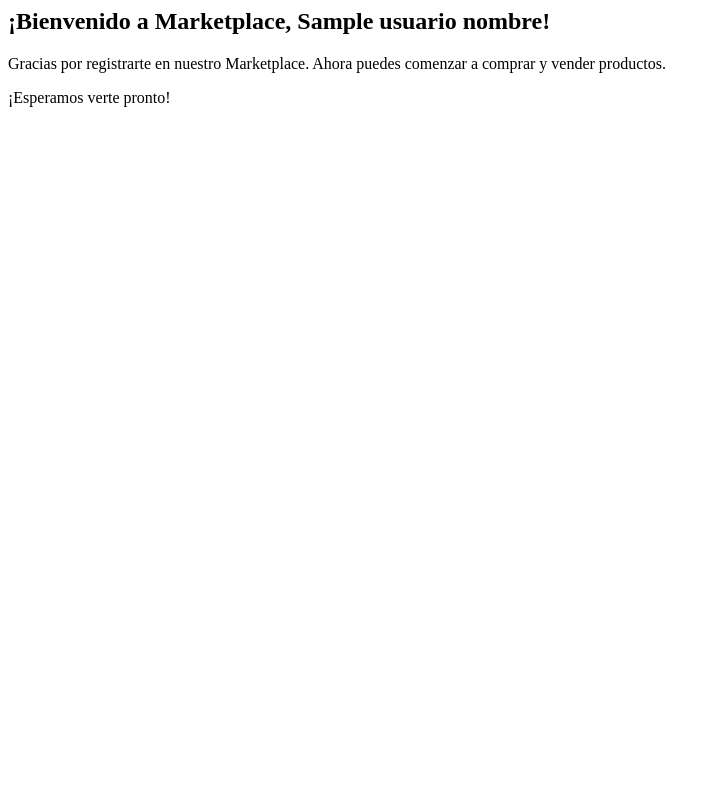
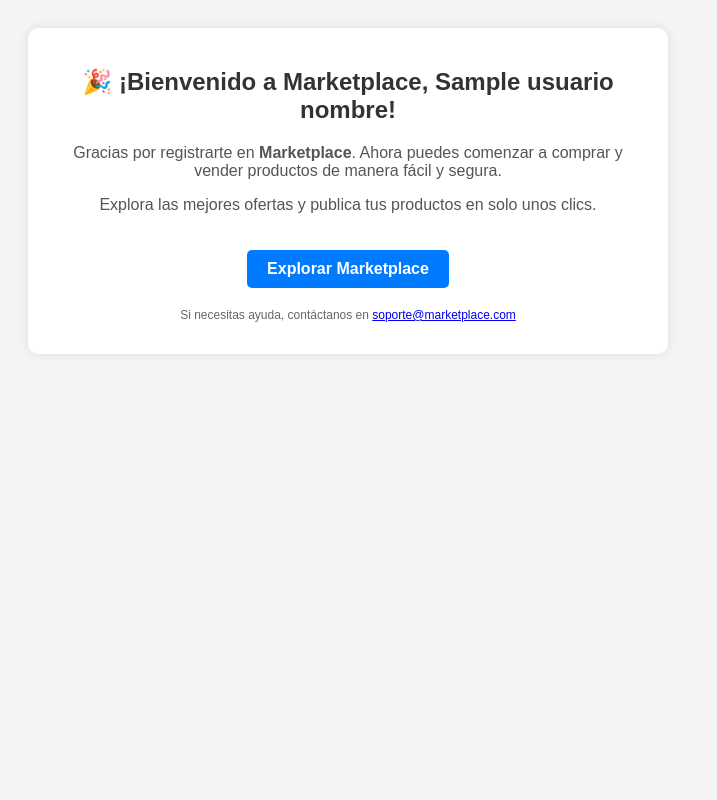
Before and after one commit to JulianTorrest/Prueba_Examen, a Python web app: template templates/bienvenida.html in a window 1280 px wide. Shown: the whole page, without its empty margins (0-717 px from the left). Run offline with Jinja, Linux system fonts and the light colour scheme; the template is opened without the code that fills it: most values are stand-ins (such as "Sample title", 1, 10 or a date in 2020).

Commit message:
Update bienvenida.html

```diff
--- a/templates/bienvenida.html
+++ b/templates/bienvenida.html
@@ -1,7 +1,61 @@
 <html>
+<head>
+    <style>
+        body {
+            font-family: Arial, sans-serif;
+            background-color: #f4f4f4;
+            padding: 20px;
+        }
+        .container {
+            max-width: 600px;
+            background: white;
+            padding: 20px;
+            border-radius: 10px;
+            box-shadow: 0px 0px 10px rgba(0, 0, 0, 0.1);
+            text-align: center;
+        }
+        h2 {
+            color: #333;
+        }
+        .message {
+            font-size: 16px;
+            color: #555;
+            margin-top: 10px;
+        }
+        .btn {
+            display: inline-block;
+            padding: 10px 20px;
+            background: #007BFF;
+            color: white;
+            text-decoration: none;
+            border-radius: 5px;
+            margin-top: 20px;
+            font-weight: bold;
+        }
+        .footer {
+            margin-top: 20px;
+            font-size: 12px;
+            color: #666;
+        }
+    </style>
+</head>
 <body>
-    <h2>¡Bienvenido a Marketplace, {{ usuario_nombre }}!</h2>
-    <p>Gracias por registrarte en nuestro Marketplace. Ahora puedes comenzar a comprar y vender productos.</p>
-    <p>¡Esperamos verte pronto!</p>
+    <div class="container">
+        <h2>🎉 ¡Bienvenido a Marketplace, {{ usuario_nombre }}! </h2>
+
+        <p class="message">
+            Gracias por registrarte en <strong>Marketplace</strong>. Ahora puedes comenzar a comprar y vender productos de manera fácil y segura.
+        </p>
+
+        <p class="message">
+            Explora las mejores ofertas y publica tus productos en solo unos clics.
+        </p>
+
+        <a href="https://marketplace.com/explorar" class="btn">Explorar Marketplace</a>
+
+        <p class="footer">
+            Si necesitas ayuda, contáctanos en <a href="mailto:soporte@marketplace.com">soporte@marketplace.com</a>
+        </p>
+    </div>
 </body>
 </html>
```
